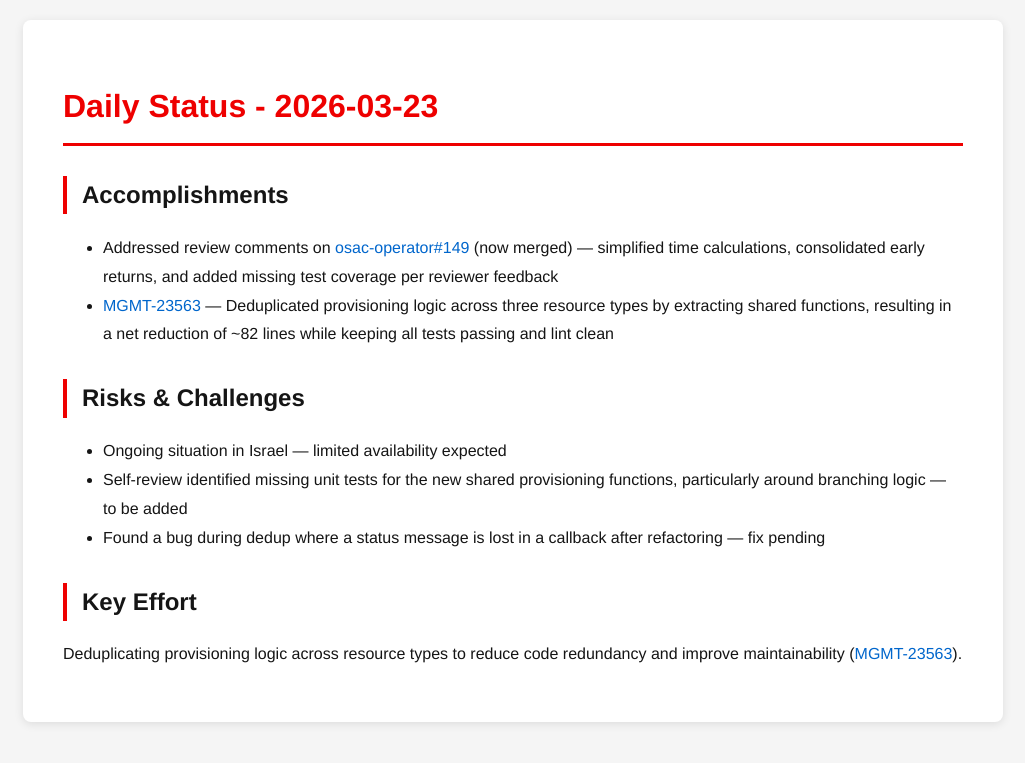
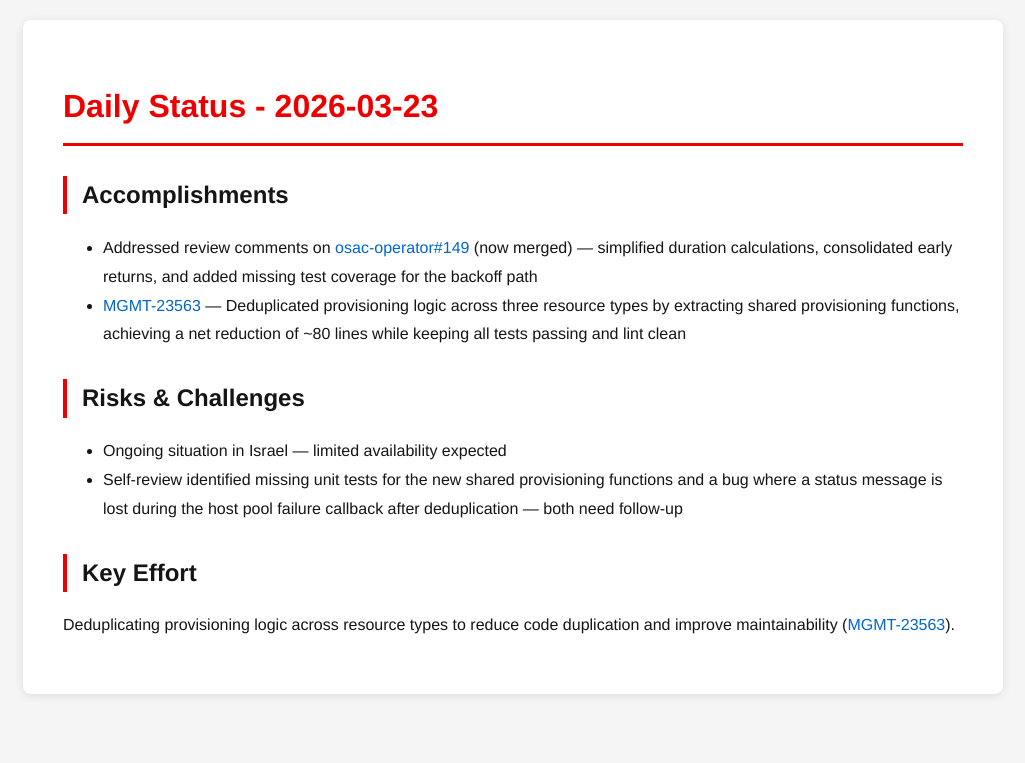
Before and after one commit to tzvatot/daily-status, a Jekyll site: the page built from 2026-03-23.md, in a window 1280 px wide. Shown: the top 763 px of the page, without its empty margins (127-1152 px from the left). Built offline with Jekyll 4.4.1, drawn with Linux system fonts in a browser that asks for light colours.

Commit message:
Daily status update - 2026-03-23

```diff
--- a/2026-03-23.md
+++ b/2026-03-23.md
@@ -7,13 +7,12 @@
 # Daily Status - 2026-03-23
 
 ## Accomplishments
-- Addressed review comments on [osac-operator#149](https://github.com/osac-project/osac-operator/pull/149) (now merged) — simplified time calculations, consolidated early returns, and added missing test coverage per reviewer feedback
-- [MGMT-23563](https://issues.redhat.com/browse/MGMT-23563) — Deduplicated provisioning logic across three resource types by extracting shared functions, resulting in a net reduction of ~82 lines while keeping all tests passing and lint clean
+- Addressed review comments on [osac-operator#149](https://github.com/osac-project/osac-operator/pull/149) (now merged) — simplified duration calculations, consolidated early returns, and added missing test coverage for the backoff path
+- [MGMT-23563](https://issues.redhat.com/browse/MGMT-23563) — Deduplicated provisioning logic across three resource types by extracting shared provisioning functions, achieving a net reduction of ~80 lines while keeping all tests passing and lint clean
 
 ## Risks & Challenges
 - Ongoing situation in Israel — limited availability expected
-- Self-review identified missing unit tests for the new shared provisioning functions, particularly around branching logic — to be added
-- Found a bug during dedup where a status message is lost in a callback after refactoring — fix pending
+- Self-review identified missing unit tests for the new shared provisioning functions and a bug where a status message is lost during the host pool failure callback after deduplication — both need follow-up
 
 ## Key Effort
-Deduplicating provisioning logic across resource types to reduce code redundancy and improve maintainability ([MGMT-23563](https://issues.redhat.com/browse/MGMT-23563)).
+Deduplicating provisioning logic across resource types to reduce code duplication and improve maintainability ([MGMT-23563](https://issues.redhat.com/browse/MGMT-23563)).
```
